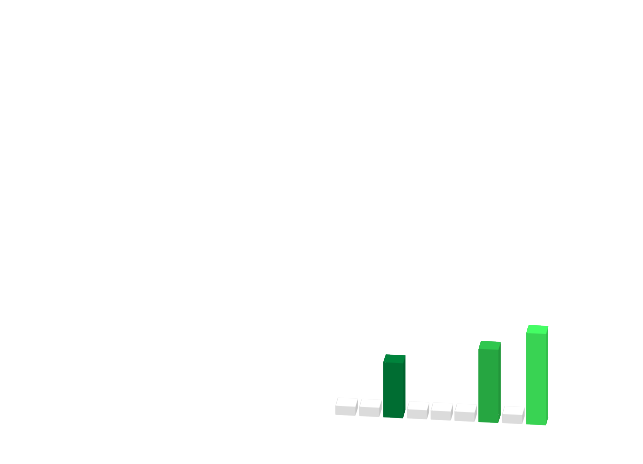
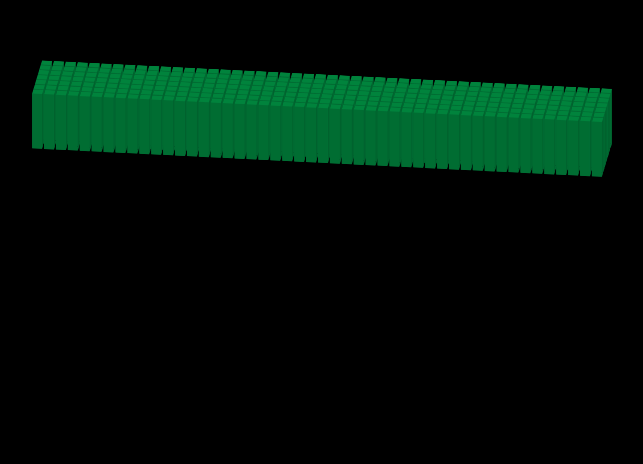
Before and after one commit to granacik320/github_contributions, a plain HTML site: page index.html in a window 1280 px wide. Shown: the part 196-660 px from the top of the page, without its empty margins (306-949 px from the left). Drawn offline with nearby package versions, Linux system fonts and the light colour scheme.

Commit message:
Add files via upload

```diff
--- a/app.js
+++ b/app.js
@@ -1 +1,41 @@
-// https://tryapis.com/github/api/activity-list-events-for-authenticated-user
+const plain = document.querySelector('.plain')
+// $.getJSON('https://api.github.com/users/granacik320/repos', function(data) {
+//     data.forEach(e => {
+//         console.log(`${e.name} - ${e.created_at}`)
+//     })
+// })
+
+let days = {
+    'Jan': 28,
+    'Feb': 30,
+    'Mar': 31,
+    'Apr': 30,
+    'May': 31,
+    'Jun': 30,
+    'Jul': 31,
+    'Aug': 31,
+    'Sep': 30,
+    'Oct': 31,
+    'Nov': 30,
+    'Dec': 31
+}
+Object.values(days).forEach(e => {
+    for(let i = ((e - e%7)/7); i>0; i--){
+        let row = document.createElement('div')
+        row.classList.add('row')
+        for(let j=0; j<7; j++){
+            let cube = `
+            <div class="cube color-rating-2" style="--depth: 60px;">
+                <div class="cube-face cube-face-front"></div>
+                <div class="cube-face cube-face-back"></div>
+                <div class="cube-face cube-face-left"></div>
+                <div class="cube-face cube-face-right"></div>
+                <div class="cube-face cube-face-top"></div>
+                <div class="cube-face cube-face-bottom"></div>
+            </div>
+            `
+            row.innerHTML += cube;
+        }
+        plain.appendChild(row)
+    }
+})
--- a/index.html
+++ b/index.html
@@ -9,81 +9,8 @@
 </head>
 <body>
     <div class="plain">
-        <div class="row">
-            <div class="cube">
-                <div class="cube-face cube-face-front"></div>
-                <div class="cube-face cube-face-back"></div>
-                <div class="cube-face cube-face-left"></div>
-                <div class="cube-face cube-face-right"></div>
-                <div class="cube-face cube-face-top"></div>
-                <div class="cube-face cube-face-bottom"></div>
-            </div>
-            <div class="cube">
-                <div class="cube-face cube-face-front"></div>
-                <div class="cube-face cube-face-back"></div>
-                <div class="cube-face cube-face-left"></div>
-                <div class="cube-face cube-face-right"></div>
-                <div class="cube-face cube-face-top"></div>
-                <div class="cube-face cube-face-bottom"></div>
-            </div>
-            <div class="cube color-rating-2" style="--depth: 60px;">
-                <div class="cube-face cube-face-front"></div>
-                <div class="cube-face cube-face-back"></div>
-                <div class="cube-face cube-face-left"></div>
-                <div class="cube-face cube-face-right"></div>
-                <div class="cube-face cube-face-top"></div>
-                <div class="cube-face cube-face-bottom"></div>
-            </div>
-            <div class="cube">
-                <div class="cube-face cube-face-front"></div>
-                <div class="cube-face cube-face-back"></div>
-                <div class="cube-face cube-face-left"></div>
-                <div class="cube-face cube-face-right"></div>
-                <div class="cube-face cube-face-top"></div>
-                <div class="cube-face cube-face-bottom"></div>
-            </div>
-            <div class="cube">
-                <div class="cube-face cube-face-front"></div>
-                <div class="cube-face cube-face-back"></div>
-                <div class="cube-face cube-face-left"></div>
-                <div class="cube-face cube-face-right"></div>
-                <div class="cube-face cube-face-top"></div>
-                <div class="cube-face cube-face-bottom"></div>
-            </div>
-            <div class="cube">
-                <div class="cube-face cube-face-front"></div>
-                <div class="cube-face cube-face-back"></div>
-                <div class="cube-face cube-face-left"></div>
-                <div class="cube-face cube-face-right"></div>
-                <div class="cube-face cube-face-top"></div>
-                <div class="cube-face cube-face-bottom"></div>
-            </div>
-            <div class="cube color-rating-3" style="--depth: 80px;">
-                <div class="cube-face cube-face-front"></div>
-                <div class="cube-face cube-face-back"></div>
-                <div class="cube-face cube-face-left"></div>
-                <div class="cube-face cube-face-right"></div>
-                <div class="cube-face cube-face-top"></div>
-                <div class="cube-face cube-face-bottom"></div>
-            </div>
-            <div class="cube">
-                <div class="cube-face cube-face-front"></div>
-                <div class="cube-face cube-face-back"></div>
-                <div class="cube-face cube-face-left"></div>
-                <div class="cube-face cube-face-right"></div>
-                <div class="cube-face cube-face-top"></div>
-                <div class="cube-face cube-face-bottom"></div>
-            </div>
-            <div class="cube color-rating-4" style="--depth: 100px;">
-                <div class="cube-face cube-face-front"></div>
-                <div class="cube-face cube-face-back"></div>
-                <div class="cube-face cube-face-left"></div>
-                <div class="cube-face cube-face-right"></div>
-                <div class="cube-face cube-face-top"></div>
-                <div class="cube-face cube-face-bottom"></div>
-            </div>
-        </div>
     </div>
-
+    <script src="https://code.jquery.com/jquery-3.6.4.js" integrity="sha256-a9jBBRygX1Bh5lt8GZjXDzyOB+bWve9EiO7tROUtj/E=" crossorigin="anonymous"></script>
+    <script src="app.js"></script>
 </body>
 </html>
--- a/styles.scss
+++ b/styles.scss
@@ -2,17 +2,23 @@
     padding: 0;
     margin: 0;
 }
-$width: 20px;
-$height: 20px;
+$width: 10px;
+$height: 10px;
+body{
+    background-color: black;
+}
 .plain{
+    display: flex;
+    flex-direction: row;
     transform: rotateX(246deg) rotateZ(-7deg);
     transform-style: preserve-3d;
     perspective: none;
     position: absolute;
-    left: calc(50%);
-    top: calc(75%);
+    left: calc(50% - 300px);
+    top: calc(75% - 300px);
     .row{
         display: flex;
+        flex-direction: column;
         transform-style: preserve-3d;
         perspective: none;
     }
@@ -37,7 +43,7 @@ $height: 20px;
         perspective: none;
         transform-style: preserve-3d;
         transform: translateZ(calc((var(--depth) - var(--depth)*2)/2));
-        margin: 2px;
+        margin: 1px;
     }
     .cube-face{
     background-color: rgb(219, 219, 219);
```
Also changed, not shown: styles.css, 1 other file.
